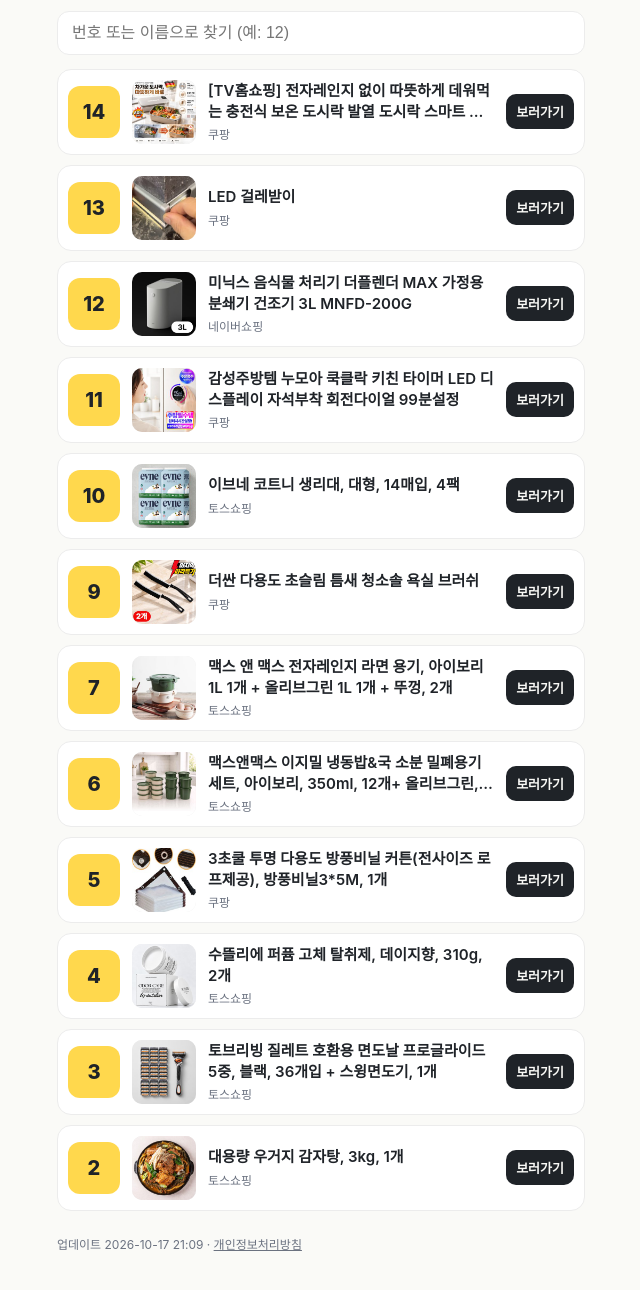
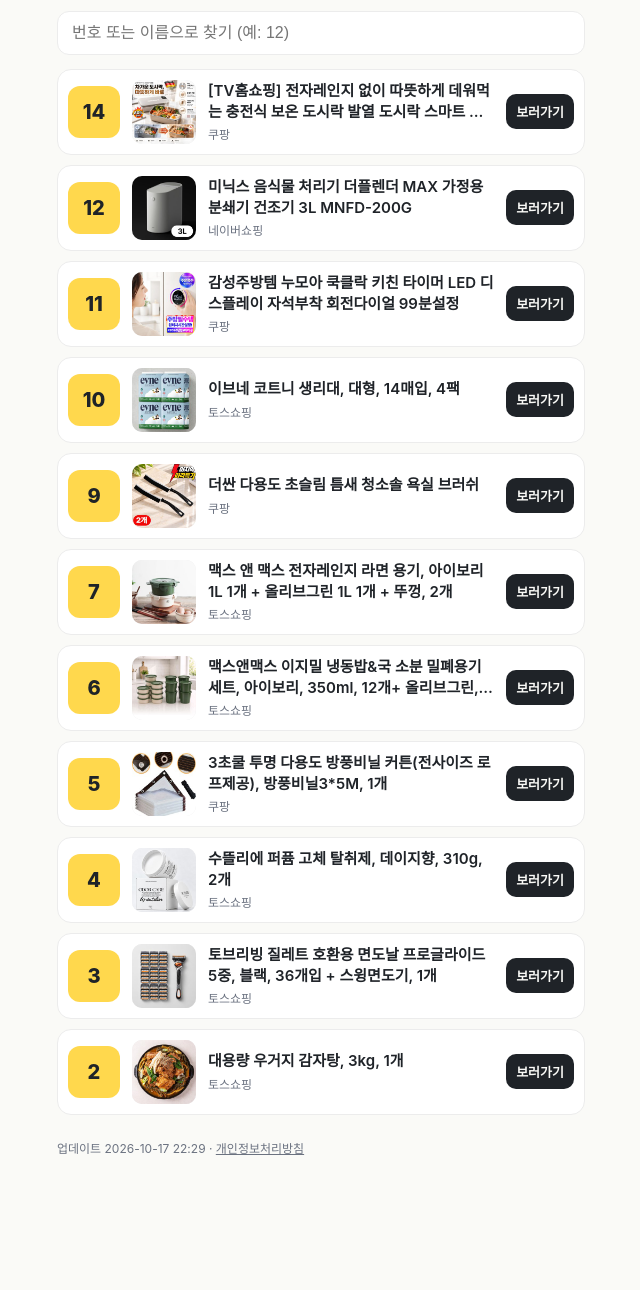
Before and after one commit to thebox-234/thebox-234.github.io, a plain HTML site: page index.html in a window 1280 px wide. Shown: the part 184-1474 px from the top of the page, without its empty margins (319-959 px from the left). After the commit the page ends 1391 px from the top, so only its background shows below. Drawn offline with Linux system fonts and the light colour scheme.

Commit message:
링크 모음 업데이트 2026-10-17 22:29

```diff
--- a/index.html
+++ b/index.html
@@ -18,7 +18,6 @@
 <div class="notice">이 포스팅은 네이버 쇼핑 커넥트 활동의 일환으로, 판매 발생 시 수수료를 제공받습니다. 이 게시물은 쿠팡 파트너스 활동의 일환으로, 이에 따른 일정액의 수수료를 제공받습니다. 이 포스팅은 토스쇼핑 쉐어링크 활동의 일환으로, 이에 따른 일정액의 수수료를 제공받습니다.</div>
 <input id="q" inputmode="numeric" placeholder="번호 또는 이름으로 찾기 (예: 12)" oninput="f(this.value)">
 <div id="list"><a class="item" href="https://link.coupang.com/a/hU7zSEzRTw" target="_blank" rel="sponsored noopener" data-no="14" data-name="[TV홈쇼핑] 전자레인지 없이 따뜻하게 데워먹는 충전식 보온 도시락 발열 도시락 스마트 보온, 1개, [물 주입 불필요-충전형] 연회색"><div class="no">14</div><img src="img/14.jpg" alt="" loading="lazy"><div><div class="name">[TV홈쇼핑] 전자레인지 없이 따뜻하게 데워먹는 충전식 보온 도시락 발열 도시락 스마트 보온, 1개, [물 주입 불필요-충전형] 연회색</div><div class="shop">쿠팡</div></div><span class="go">보러가기</span></a>
-<a class="item" href="https://link.coupang.com/a/hU5PeseWuO" target="_blank" rel="sponsored noopener" data-no="13" data-name="LED 걸레받이"><div class="no">13</div><img src="img/13.jpg" alt="" loading="lazy"><div><div class="name">LED 걸레받이</div><div class="shop">쿠팡</div></div><span class="go">보러가기</span></a>
 <a class="item" href="https://naver.me/FJOdShlW" target="_blank" rel="sponsored noopener" data-no="12" data-name="미닉스 음식물 처리기 더플렌더 MAX 가정용 분쇄기 건조기 3L MNFD-200G"><div class="no">12</div><img src="img/12.jpg" alt="" loading="lazy"><div><div class="name">미닉스 음식물 처리기 더플렌더 MAX 가정용 분쇄기 건조기 3L MNFD-200G</div><div class="shop">네이버쇼핑</div></div><span class="go">보러가기</span></a>
 <a class="item" href="https://link.coupang.com/a/hTzit8jR4S" target="_blank" rel="sponsored noopener" data-no="11" data-name="감성주방템 누모아 쿡클락 키친 타이머 LED 디스플레이 자석부착 회전다이얼 99분설정"><div class="no">11</div><img src="img/11.jpg" alt="" loading="lazy"><div><div class="name">감성주방템 누모아 쿡클락 키친 타이머 LED 디스플레이 자석부착 회전다이얼 99분설정</div><div class="shop">쿠팡</div></div><span class="go">보러가기</span></a>
 <a class="item" href="https://toss.shopping/_m/Jy2zmB5A" target="_blank" rel="sponsored noopener" data-no="10" data-name="이브네 코트니 생리대, 대형, 14매입, 4팩"><div class="no">10</div><img src="img/10.jpg" alt="" loading="lazy"><div><div class="name">이브네 코트니 생리대, 대형, 14매입, 4팩</div><div class="shop">토스쇼핑</div></div><span class="go">보러가기</span></a>
@@ -29,7 +28,7 @@
 <a class="item" href="https://toss.shopping/_m/FTMmUymD" target="_blank" rel="sponsored noopener" data-no="4" data-name="수뜰리에 퍼퓸 고체 탈취제, 데이지향, 310g, 2개"><div class="no">4</div><img src="img/4.jpg" alt="" loading="lazy"><div><div class="name">수뜰리에 퍼퓸 고체 탈취제, 데이지향, 310g, 2개</div><div class="shop">토스쇼핑</div></div><span class="go">보러가기</span></a>
 <a class="item" href="https://toss.shopping/_m/3zLRFDd3" target="_blank" rel="sponsored noopener" data-no="3" data-name="토브리빙 질레트 호환용 면도날 프로글라이드 5중, 블랙, 36개입 + 스윙면도기, 1개"><div class="no">3</div><img src="img/3.jpg" alt="" loading="lazy"><div><div class="name">토브리빙 질레트 호환용 면도날 프로글라이드 5중, 블랙, 36개입 + 스윙면도기, 1개</div><div class="shop">토스쇼핑</div></div><span class="go">보러가기</span></a>
 <a class="item" href="https://toss.shopping/_m/5csj1Rbh" target="_blank" rel="sponsored noopener" data-no="2" data-name="대용량 우거지 감자탕, 3kg, 1개"><div class="no">2</div><img src="img/2.jpg" alt="" loading="lazy"><div><div class="name">대용량 우거지 감자탕, 3kg, 1개</div><div class="shop">토스쇼핑</div></div><span class="go">보러가기</span></a></div>
-<footer>업데이트 2026-10-17 21:09 · <a href="privacy.html">개인정보처리방침</a></footer>
+<footer>업데이트 2026-10-17 22:29 · <a href="privacy.html">개인정보처리방침</a></footer>
 </main><script>
 function f(v){v=v.trim();document.querySelectorAll('a.item').forEach(a=>{a.style.display=!v||a.dataset.no===v||a.dataset.name.includes(v)?'':'none'})}
 const h=location.hash.slice(1);if(h){document.getElementById('q').value=h;f(h)}
```
